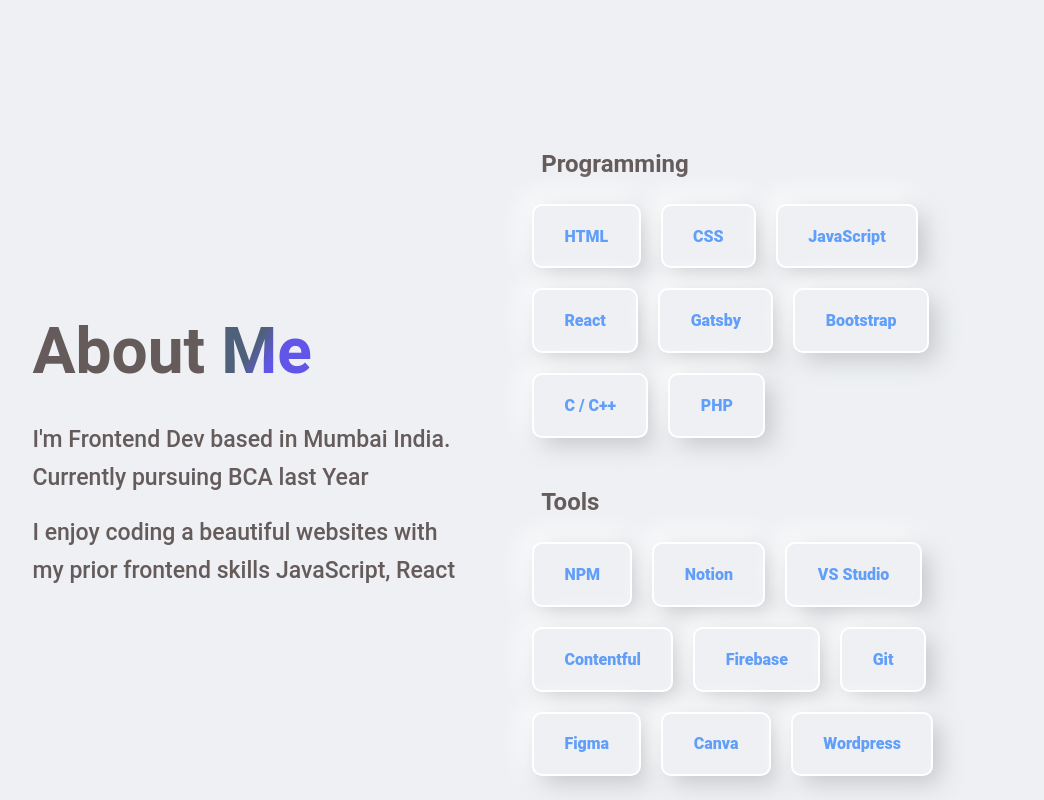
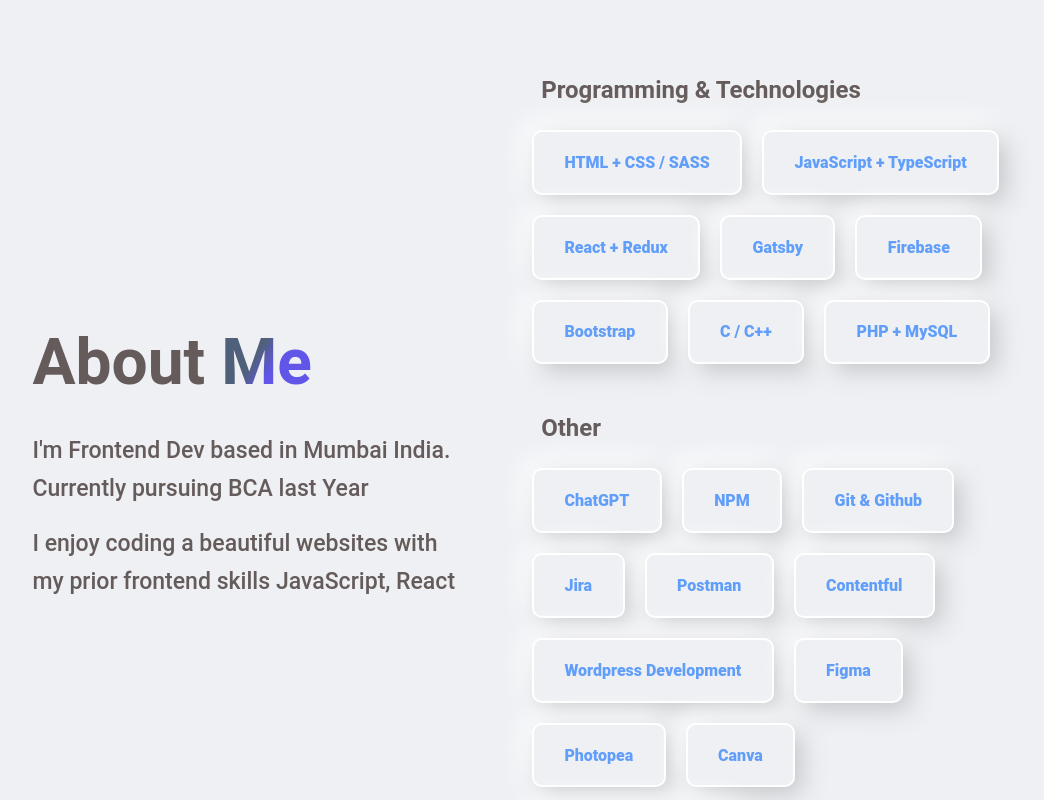
Before and after one commit to smthari/portfolio, a React (Create React App) app: page / in a window 1280 px wide. Shown: the part 740-1540 px from the top of the page, without its empty margins (118-1162 px from the left). Built offline with nearby package versions, Linux system fonts and the light colour scheme.

Commit message:
skills updated

```diff
--- a/src/Components/About.js
+++ b/src/Components/About.js
@@ -20,7 +20,7 @@
         </div>
         <div className="skills">
           <div className="tags">
-            <h2 className="skillsSubtitle"> Programming</h2>
+            <h2 className="skillsSubtitle"> Programming & Technologies</h2>
             <div className="tags-cta">
               {programming.map((item) => {
                 return (
@@ -31,7 +31,7 @@
               })}
             </div>
 
-            <h2 className="skillsSubtitle">Tools</h2>
+            <h2 className="skillsSubtitle">Other</h2>
             <div className="tags-cta">
               {tools.map((item) => {
                 return (
--- a/src/Components/Resources/Skills.js
+++ b/src/Components/Resources/Skills.js
@@ -1,25 +1,25 @@
 export const programming = [
   {
     id: 1,
-    lang: "HTML",
+    lang: "HTML + CSS / SASS",
   },
   {
     id: 2,
-    lang: "CSS",
+    lang: "JavaScript + TypeScript",
   },
   {
     id: 3,
-    lang: "JavaScript",
+    lang: "React + Redux",
   },
 
   {
     id: 4,
-    lang: "React",
+    lang: "Gatsby",
   },
 
   {
     id: 5,
-    lang: "Gatsby",
+    lang: "Firebase",
   },
   {
     id: 6,
@@ -32,34 +32,39 @@
 
   {
     id: 8,
-    lang: "PHP",
+    lang: "PHP + MySQL",
   },
 ];
 
+
 export const tools = [
+  {
+    id:0,
+    tool:'ChatGPT',
+  },
   {
     id: 1,
     tool: "NPM",
   },
   {
     id: 2,
-    tool: "Notion",
+    tool: "Git & Github",
   },
   {
-    id: 3,
-    tool: "VS Studio",
+    id:3,
+    tool: 'Jira',
   },
   {
-    id: 4,
+    id:4,
+    tool:'Postman',
+  },
+  {
+    id: 5,
     tool: "Contentful",
   },
   {
-    id: 5,
-    tool: "Firebase",
-  },
-  {
     id: 6,
-    tool: "Git",
+    tool: "Wordpress Development",
   },
   {
     id: 7,
@@ -67,10 +72,15 @@
   },
   {
     id: 8,
+    tool: "Photopea",
+  },
+
+  {
+    id: 9,
     tool: "Canva",
   },
   {
-    id: 9,
-    tool: "Wordpress",
+    id: 10,
+    tool: "Adobe Premiere Pro",
   },
 ];
```
